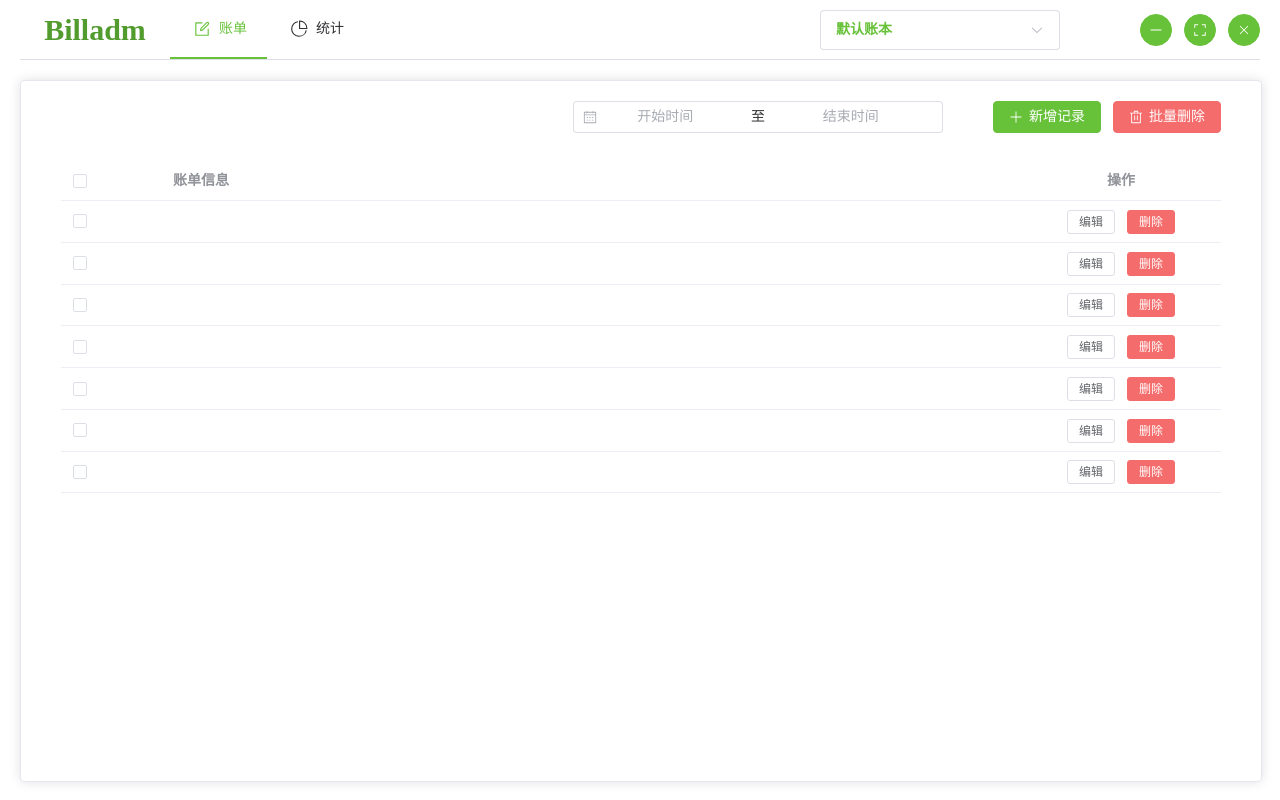
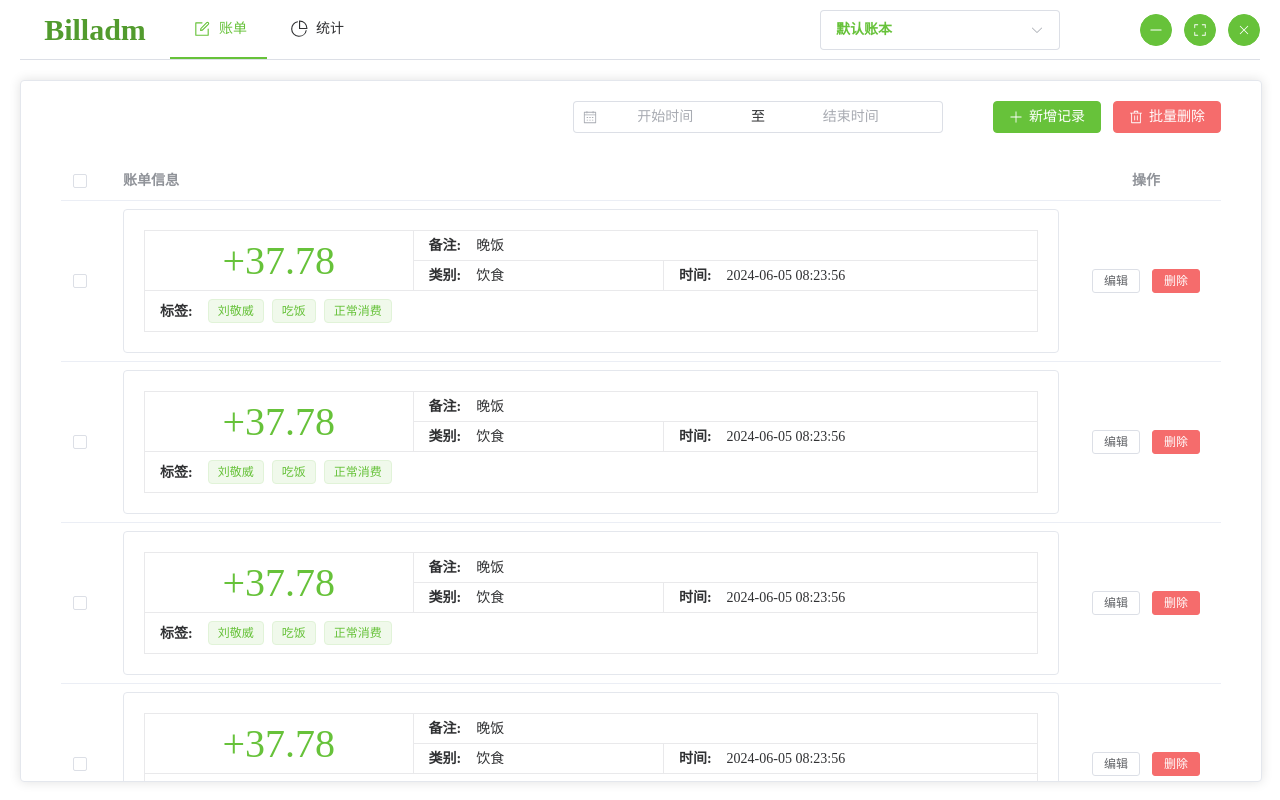
Before and after one commit to DaoiestFire/billadm, a Vue app: page / in a window 1280 px wide. Built offline with nearby package versions, Linux system fonts and the light colour scheme.

Commit message:
bill info

```diff
--- a/src/components/BillDisplay.vue
+++ b/src/components/BillDisplay.vue
@@ -1,30 +1,3 @@
-<script setup>
-import { ref } from 'vue';
-import BillTable from './BillTable.vue';
-
-const timerange = ref('')
-const shortcuts = [
-    {
-        text: '上周',
-        value: () => {
-            const end = new Date()
-            const start = new Date()
-            start.setTime(start.getTime() - 3600 * 1000 * 24 * 7)
-            return [start, end]
-        },
-    },
-    {
-        text: '上个月',
-        value: () => {
-            const end = new Date()
-            const start = new Date()
-            start.setTime(start.getTime() - 3600 * 1000 * 24 * 30)
-            return [start, end]
-        },
-    }
-]
-</script>
-
 <template>
     <el-container>
         <el-header height="40px">
@@ -53,6 +26,33 @@ const shortcuts = [
     </el-container>
 </template>
 
+<script setup>
+import { ref } from 'vue';
+import BillTable from './BillTable.vue';
+
+const timerange = ref('')
+const shortcuts = [
+    {
+        text: '上周',
+        value: () => {
+            const end = new Date()
+            const start = new Date()
+            start.setTime(start.getTime() - 3600 * 1000 * 24 * 7)
+            return [start, end]
+        },
+    },
+    {
+        text: '上个月',
+        value: () => {
+            const end = new Date()
+            const start = new Date()
+            start.setTime(start.getTime() - 3600 * 1000 * 24 * 30)
+            return [start, end]
+        },
+    }
+]
+</script>
+
 <style scoped>
 .header-container {
     height: 100%;
--- /dev/null
+++ b/src/components/BillInfo.vue
@@ -0,0 +1,131 @@
+<template>
+    <el-card shadow="hover">
+        <div class="billinfo-outer">
+            <div class="billinfo-inner">
+                <div class="billinfo-money" :style="billinfo.income ? 'color: #67c23a' : 'color: #f56c6c'">
+                    <span>{{ billinfo.income ? "+" : "-" }}{{ billinfo.money }}</span>
+                </div>
+                <div class="billinfo-inner2">
+                    <div class="billinfo-description">
+                        <span class="billinfo-title">备注:</span>
+                        <span>{{ billinfo.description }}</span>
+                    </div>
+                    <div class="billinfo-inner3">
+                        <div class="billinfo-type">
+                            <span class="billinfo-title">类别:</span>
+                            <span>{{ billinfo.type }}</span>
+                        </div>
+                        <div class="billinfo-time">
+                            <span class="billinfo-title">时间:</span>
+                            <span>{{ billinfo.time }}</span>
+                        </div>
+                    </div>
+                </div>
+            </div>
+            <div class="billinfo-tag">
+                <span class="billinfo-title">标签:</span>
+                <el-space warp>
+                    <el-tag v-for="tag in billinfo.tags">{{ tag }}</el-tag>
+                </el-space>
+            </div>
+        </div>
+    </el-card>
+</template>
+
+<script setup>
+import { ref } from 'vue';
+
+const billinfo = ref({
+    money: "37.78",
+    description: "晚饭",
+    type: "饮食",
+    time: "2024-06-05 08:23:56",
+    tags: ["刘敬威", "吃饭", "正常消费"],
+    income: true
+})
+
+</script>
+
+<style scoped>
+.billinfo-outer {
+    display: flex;
+    flex-direction: column;
+    border-width: 1px;
+    border-color: var(--el-color-info-light-8);
+    border-style: solid;
+}
+
+.billinfo-inner {
+    height: 60px;
+    display: flex;
+    border-width: 0px 0px 1px 0px;
+    border-color: var(--el-color-info-light-8);
+    border-style: solid;
+}
+
+.billinfo-tag {
+    height: 40px;
+    display: flex;
+    align-items: center;
+}
+
+.billinfo-money {
+    position: relative;
+    width: 30%;
+
+}
+
+.billinfo-money span {
+    margin: 0;
+    position: absolute;
+    top: 50%;
+    left: 50%;
+    transform: translate(-50%, -50%);
+    font-size: 40px;
+    line-height: 100%;
+}
+
+.billinfo-inner2 {
+    width: 70%;
+    display: flex;
+    flex-direction: column;
+    border-width: 0px 0px 0px 1px;
+    border-color: var(--el-color-info-light-8);
+    border-style: solid;
+}
+
+.billinfo-description {
+    height: 30px;
+    display: flex;
+    align-items: center;
+}
+
+.billinfo-inner3 {
+    height: 30px;
+    display: flex;
+    border-width: 1px 0px 0px 0px;
+    border-color: var(--el-color-info-light-8);
+    border-style: solid;
+}
+
+.billinfo-type {
+    width: 40%;
+    display: flex;
+    align-items: center;
+}
+
+.billinfo-time {
+    width: 60%;
+    border-width: 0px 0px 0px 1px;
+    border-color: var(--el-color-info-light-8);
+    border-style: solid;
+    display: flex;
+    align-items: center;
+}
+
+.billinfo-title {
+    margin-left: 15px;
+    margin-right: 15px;
+    font-weight: 700;
+}
+</style>
--- a/src/components/BillTable.vue
+++ b/src/components/BillTable.vue
@@ -1,8 +1,13 @@
 <template>
-    <el-table :data="tableData" style="width: 100%" @selection-change="handleSelectionChange">
-        <el-table-column type="selection" width="100px" />
-        <el-table-column label="账单信息" />
-        <el-table-column label="操作" width="200px" align="center">
+    <el-table :data="tableData" style="width: 100%" max-height="1000px" @selection-change="handleSelectionChange">
+        <el-table-column type="selection" width="50px" />
+        <el-table-column label="账单信息">
+            <template #default="scope">
+                <BillInfo>
+                </BillInfo>
+            </template>
+        </el-table-column>
+        <el-table-column label="操作" width="150px" align="center">
             <template #default="scope">
                 <el-button size="small" @click="handleEdit(scope.$index, scope.row)">
                     编辑
@@ -17,6 +22,7 @@
 
 <script setup>
 import { ref } from 'vue'
+import BillInfo from './BillInfo.vue'
 
 const multipleSelection = ref([])
 const handleSelectionChange = (val) => {
@@ -59,5 +65,20 @@ const tableData = [
         name: 'Tom',
         address: 'No. 189, Grove St, Los Angeles',
     },
+    {
+        date: '2016-05-07',
+        name: 'Tom',
+        address: 'No. 189, Grove St, Los Angeles',
+    },
+    {
+        date: '2016-05-07',
+        name: 'Tom',
+        address: 'No. 189, Grove St, Los Angeles',
+    },
+    {
+        date: '2016-05-07',
+        name: 'Tom',
+        address: 'No. 189, Grove St, Los Angeles',
+    },
 ]
 </script>
--- a/src/components/Header.vue
+++ b/src/components/Header.vue
@@ -1,20 +1,3 @@
-<script setup>
-import { Close, FullScreen } from '@element-plus/icons-vue';
-import { ref } from 'vue'
-const activeIndex = ref('bill')
-const billbooks = [
-    {
-        value: "default",
-        label: "默认账本"
-    },
-    {
-        value: "salary",
-        label: "工资账本"
-    }
-]
-const selectedBillBook = ref("default")
-</script>
-
 <template>
     <el-menu :default-active="activeIndex" class="el-menu-demo" mode="horizontal" :ellipsis="false">
         <div class="logo">
@@ -58,6 +41,23 @@ const selectedBillBook = ref("default")
     </el-menu>
 </template>
 
+<script setup>
+import { Close, FullScreen } from '@element-plus/icons-vue';
+import { ref } from 'vue'
+const activeIndex = ref('bill')
+const billbooks = [
+    {
+        value: "default",
+        label: "默认账本"
+    },
+    {
+        value: "salary",
+        label: "工资账本"
+    }
+]
+const selectedBillBook = ref("default")
+</script>
+
 <style scoped>
 .logo {
     width: 150px;
```
Also changed, not shown: src/App.vue (+6 -5 lines).
